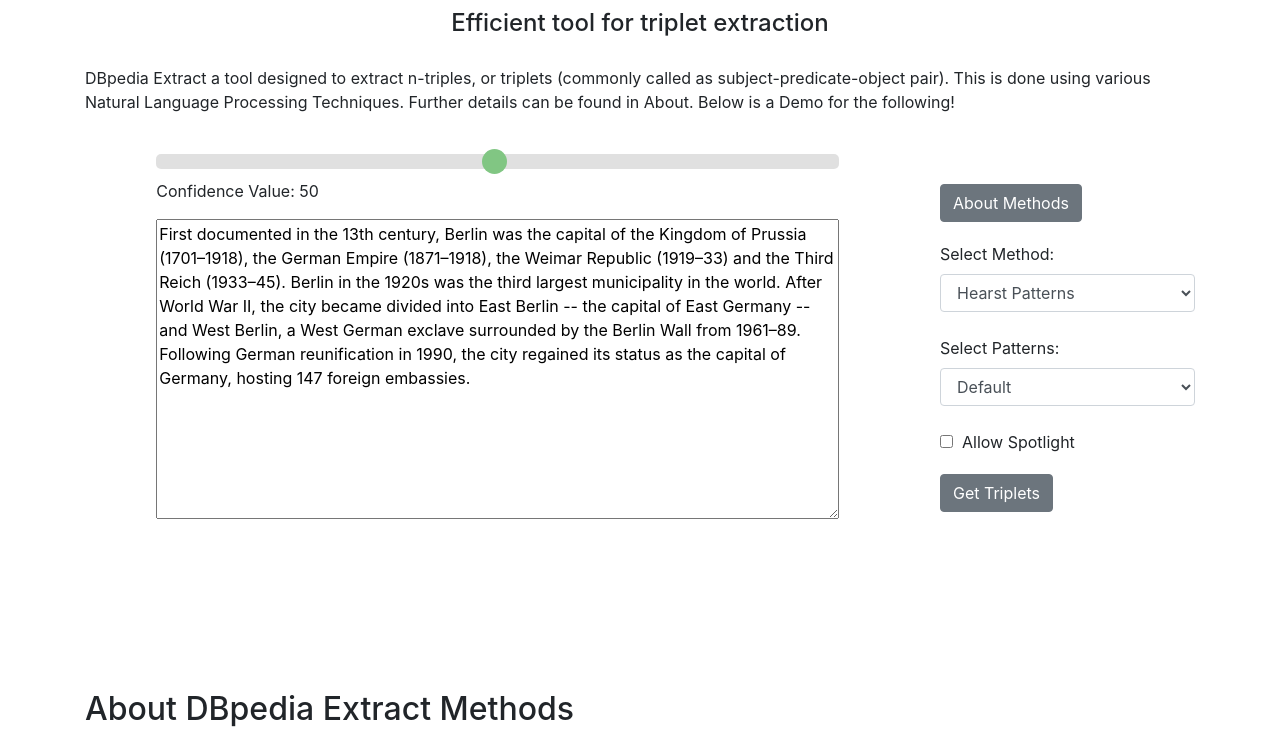
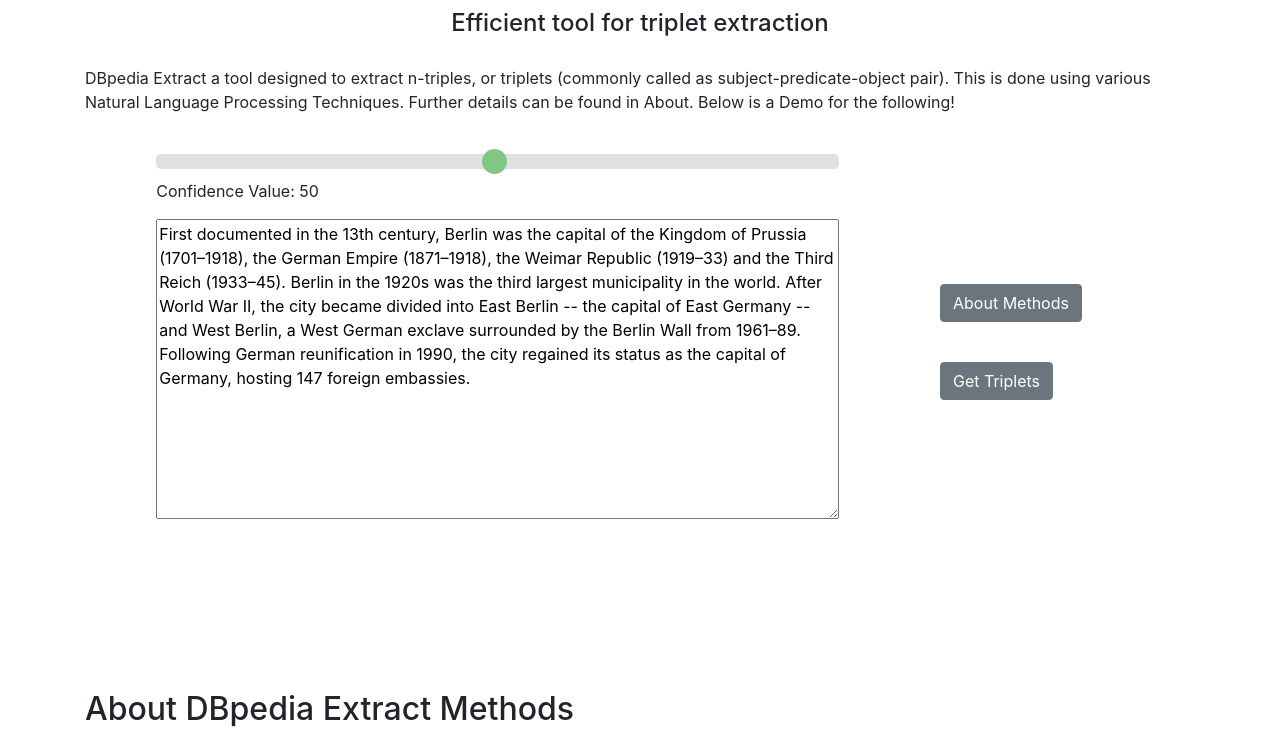
Before and after one commit to sahitpj/TE-webapp, a Flask app: page / in a window 1280 px wide. Shown: the part 159-890 px from the top of the page. Run offline with Flask 2, Linux system fonts and the light colour scheme; parts of the project's set-up code (start-up, migrations or seed data) failed here and were passed over; some libraries are stand-ins or nearby versions.

Commit message:
modified index page

```diff
--- a/app/templates/index.html
+++ b/app/templates/index.html
@@ -44,9 +44,9 @@
                         </div>
                     </div>
                     <div class="col-lg-3">
-                        <a href="#methods" class="btn btn-secondary button m" role="button">About Methods</a>
+                        <a href="#methods" class="btn btn-secondary button m" role="button" style="margin-top:100px;">About Methods</a>
                         <div style="margin-top:20px;">
-                            <label for="sel1">Select Method:</label>
+                            <!-- <label for="sel1">Select Method:</label>
                             <select class="form-control" id="sel1" name="method">
                                 <option>Hearst Patterns</option>
                                 <option>Parse-Tree</option>
@@ -60,8 +60,8 @@
                                     <option>Non-greedy</option>
                                     <option>Semi-greedy</option>
                                 </select><br>
-                            </div>
-                            <input type="checkbox" name="allow_spotlight">&nbsp;&nbsp;Allow Spotlight<br>
+                            </div> -->
+                            <!-- <input type="checkbox" name="allow_spotlight">&nbsp;&nbsp;Allow Spotlight<br> -->
                             <button class="btn btn-secondary button" type="submit" style="margin-top: 20px;">Get Triplets</button>
                         </div>
                     </div>
```
